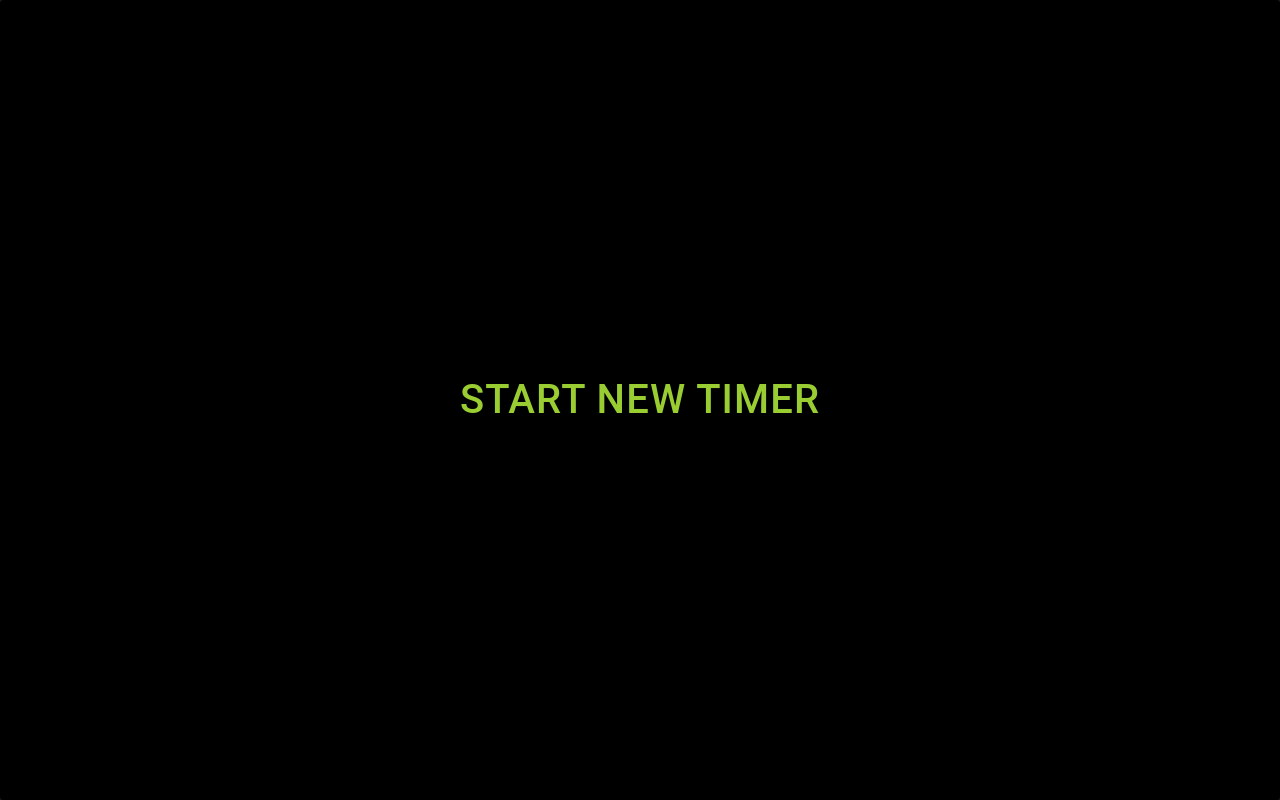
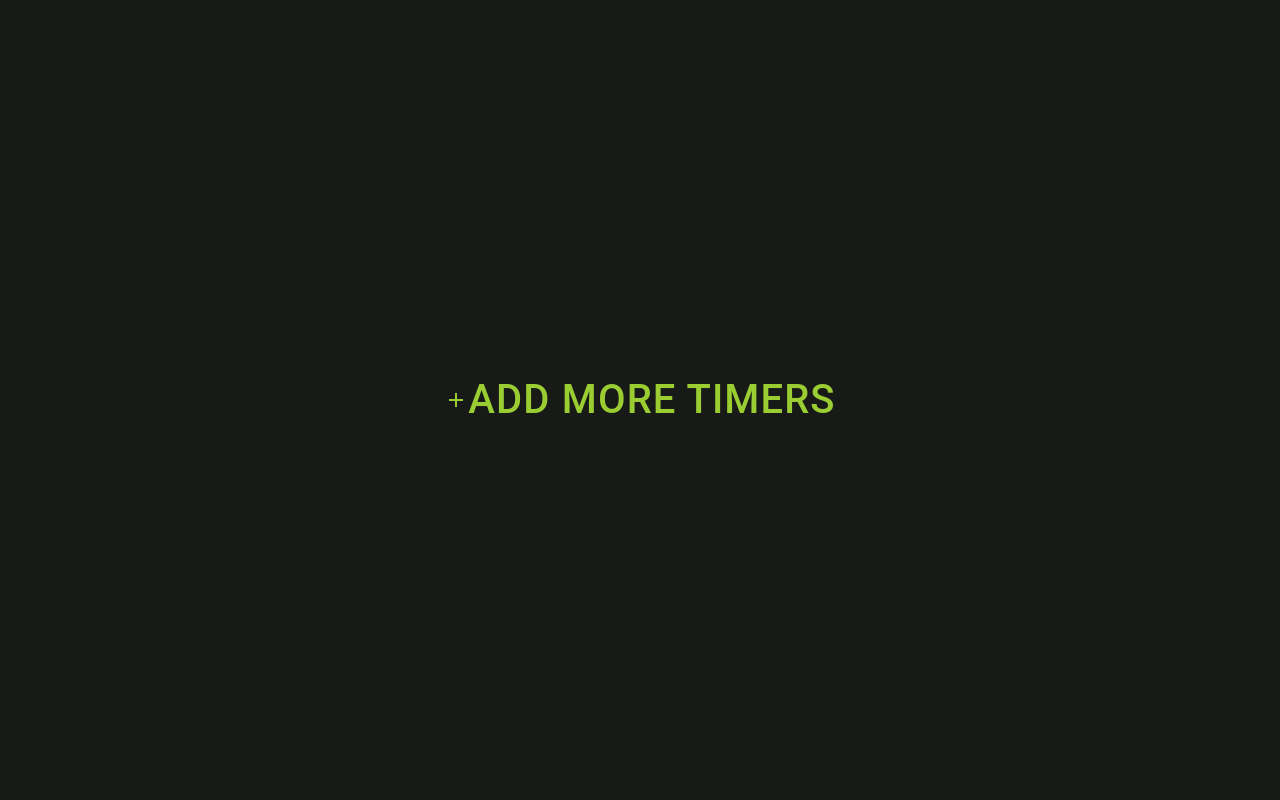
Before and after one commit to squireaintready/simultaneous-timer, a React (Create React App) app: page / in a window 1280 px wide. Built offline with nearby package versions, Linux system fonts and the light colour scheme.

Commit message:
added addicon to header

```diff
--- a/src/Components/NewTimerModal/NewTimerModal.js
+++ b/src/Components/NewTimerModal/NewTimerModal.js
@@ -4,6 +4,7 @@ import "./styles.css";
 import uuid from "uuid";
 
 // MUI COMPONENTS
+import AddIcon from '@material-ui/icons/Add';
 import Button from "@material-ui/core/Button";
 import Modal from "@material-ui/core/Modal";
 import TextField from '@material-ui/core/TextField'
@@ -66,21 +67,23 @@ const NewTimerModal = ({ addNewTimer, timers }) => {
     let temp = document.getElementById('createsNewTimer')
     if(timers.length < 1){
       temp.style.height = '100vh'
-      temp.style.backgroundColor ='black'
+      temp.style.backgroundColor ='#181A18'
       setBtnTextSize(window.innerHeight / 20)
     }else{
-      temp.style.height = '4vh'
-      // temp.style.background ='linear-gradient(90deg,#00b09b,#96c93d)'
-      temp.style.backgroundColor ='#00d395'
+      temp.style.height = '8vh'
+      temp.style.background ='linear-gradient(to bottom, #0f2027, #203a43, #2c5364)'
       temp.style.padding = '2rem'
-      setBtnTextSize(window.innerHeight / 30)
+      setBtnTextSize(window.innerHeight / 40)
     }
   }, [timers.length])
 
 
   return (
     <div>
-      <Button style={{fontSize:btnTextSize}} id='createsNewTimer' color='primary' fullWidth={true} variant='contained' onClick={handleOpen}>Start new timer</Button>
+      <Button style={{fontSize:btnTextSize}} id='createsNewTimer' color='primary' fullWidth={true} variant='contained' onClick={handleOpen}>
+        <AddIcon/>
+        <p>Add More timers</p>
+      </Button>
       <Modal
         open={open}
         onClose={handleClose}
```
